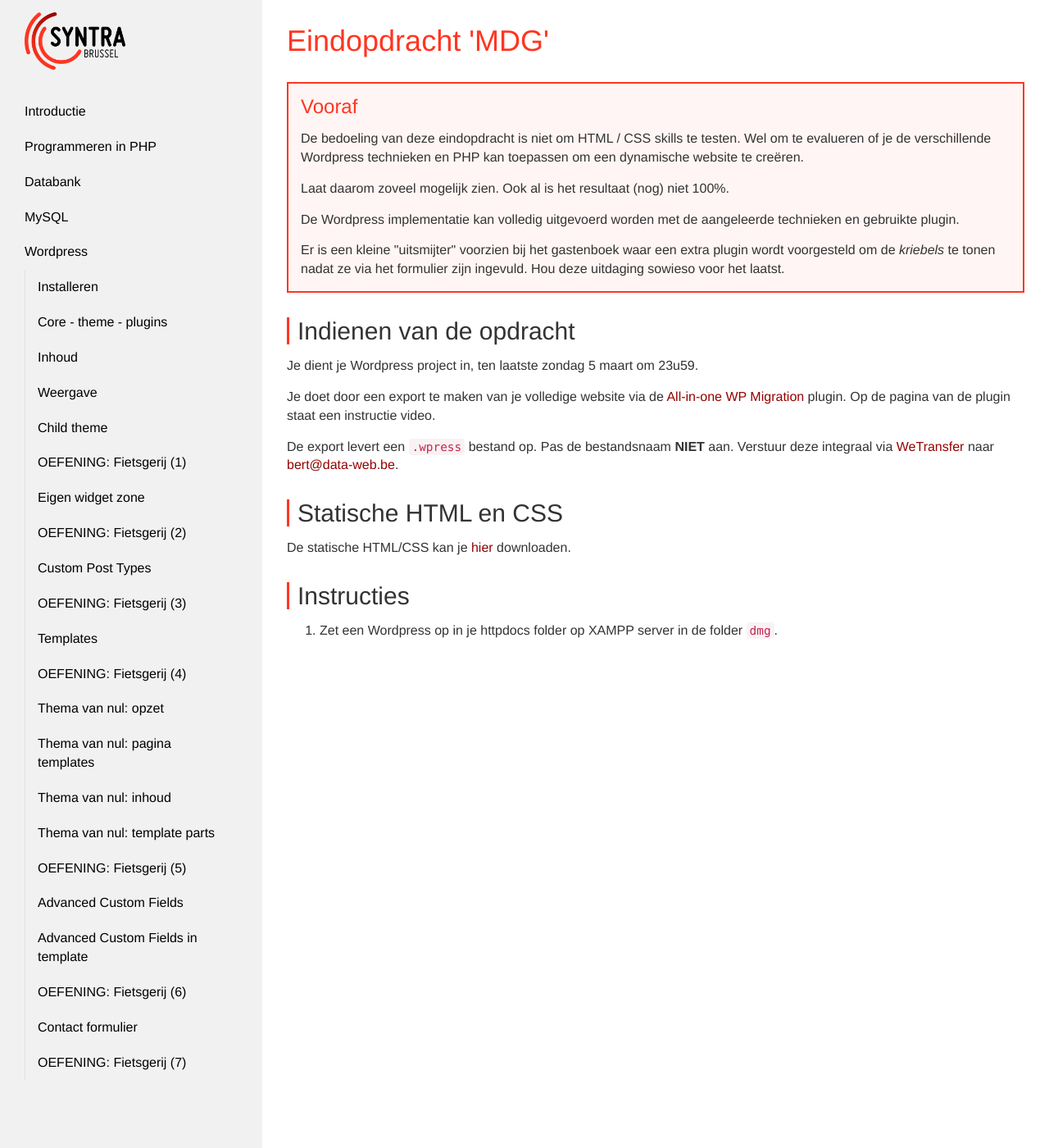
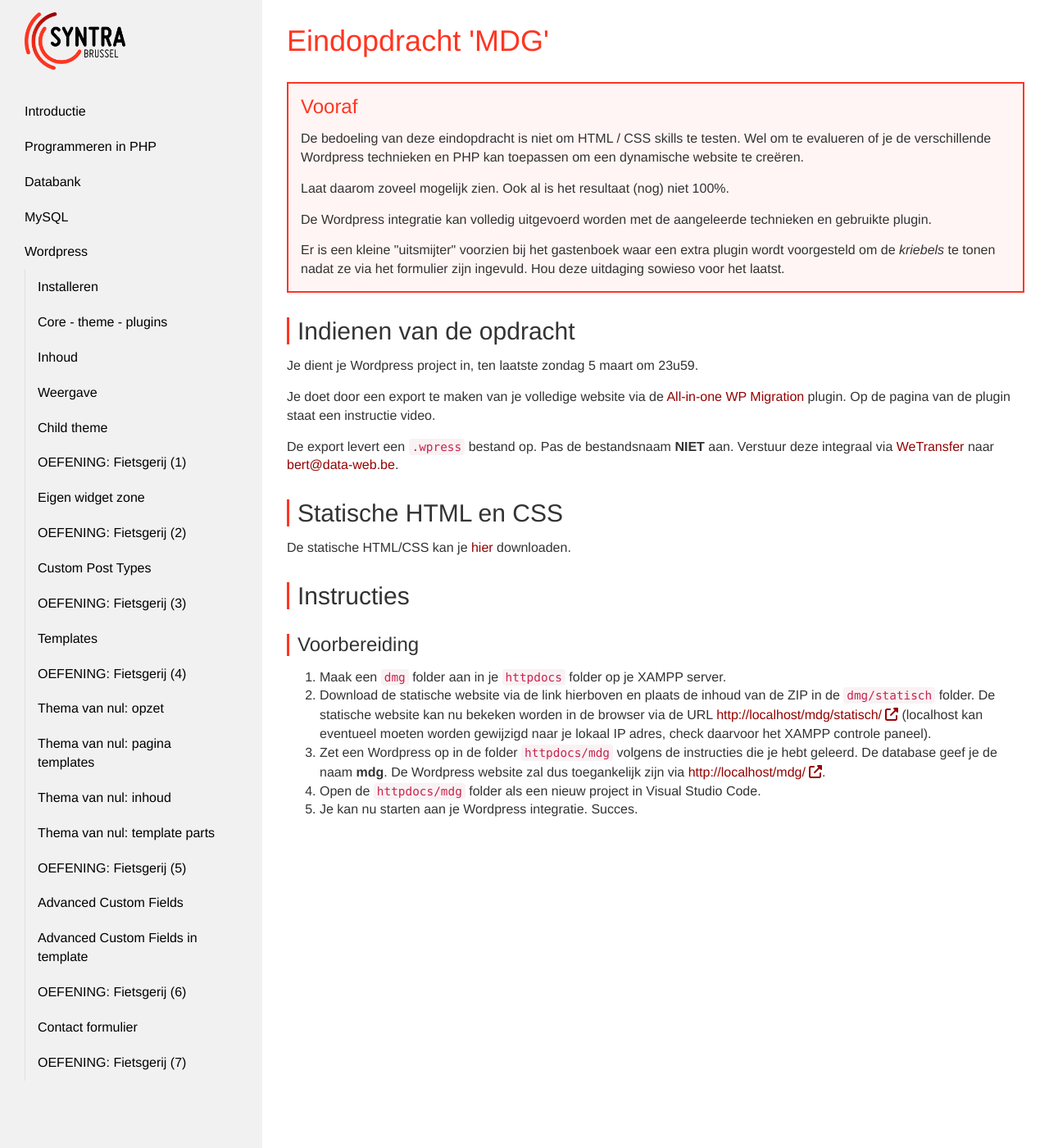
Before and after one commit to Syntra-Brussel/dynamische-webtechnieken, a Jekyll site: the page built from wordpress/eindopdracht.md, in a window 1280 px wide and 1400 px high. Shown: the whole window at 82% size. Built offline with Jekyll 4.4.1, drawn with Linux system fonts in a browser that asks for light colours; nearby versions of some CDN libraries; a script that is not in the unit is left out.

Commit message:
Update eindopdracht.md

```diff
--- a/wordpress/eindopdracht.md
+++ b/wordpress/eindopdracht.md
@@ -9,7 +9,7 @@
 <h3>Vooraf</h3>
 <p>De bedoeling van deze eindopdracht is niet om HTML / CSS skills te testen. Wel om te evalueren of je de verschillende Wordpress technieken en PHP kan toepassen om een dynamische website te creëren.</p>
 <p>Laat daarom zoveel mogelijk zien. Ook al is het resultaat (nog) niet 100%.</p>
-<p>De Wordpress implementatie kan volledig uitgevoerd worden met de aangeleerde technieken en gebruikte plugin.</p>
+<p>De Wordpress integratie kan volledig uitgevoerd worden met de aangeleerde technieken en gebruikte plugin.</p>
 <p>Er is een kleine "uitsmijter" voorzien bij het gastenboek waar een extra plugin wordt voorgesteld om de <em>kriebels</em> te tonen nadat ze via het formulier zijn ingevuld. Hou deze uitdaging sowieso voor het laatst.</p>
 </div>
 
@@ -27,4 +27,9 @@
 
 ## Instructies
 
-1. Zet een Wordpress op in je httpdocs folder op XAMPP server in de folder <code>dmg</code>.
+### Voorbereiding
+1. Maak een <code>dmg</code> folder aan in je <code>httpdocs</code> folder op je XAMPP server.
+2. Download de statische website via de link hierboven en plaats de inhoud van de ZIP in de <code>dmg/statisch</code> folder. De statische website kan nu bekeken worden in de browser via de URL <a target="_blank" href="http://localhost/mdg/statisch/">http://localhost/mdg/statisch/</a> (localhost kan eventueel moeten worden gewijzigd naar je lokaal IP adres, check daarvoor het XAMPP controle paneel).
+3. Zet een Wordpress op in de folder <code>httpdocs/mdg</code> volgens de instructies die je hebt geleerd. De database geef je de naam <strong>mdg</strong>. De Wordpress website zal dus toegankelijk zijn via <a target="_blank" href="http://localhost/mdg/">http://localhost/mdg/</a>.
+4. Open de <code>httpdocs/mdg</code> folder als een nieuw project in Visual Studio Code.
+5. Je kan nu starten aan je Wordpress integratie. Succes.
```
